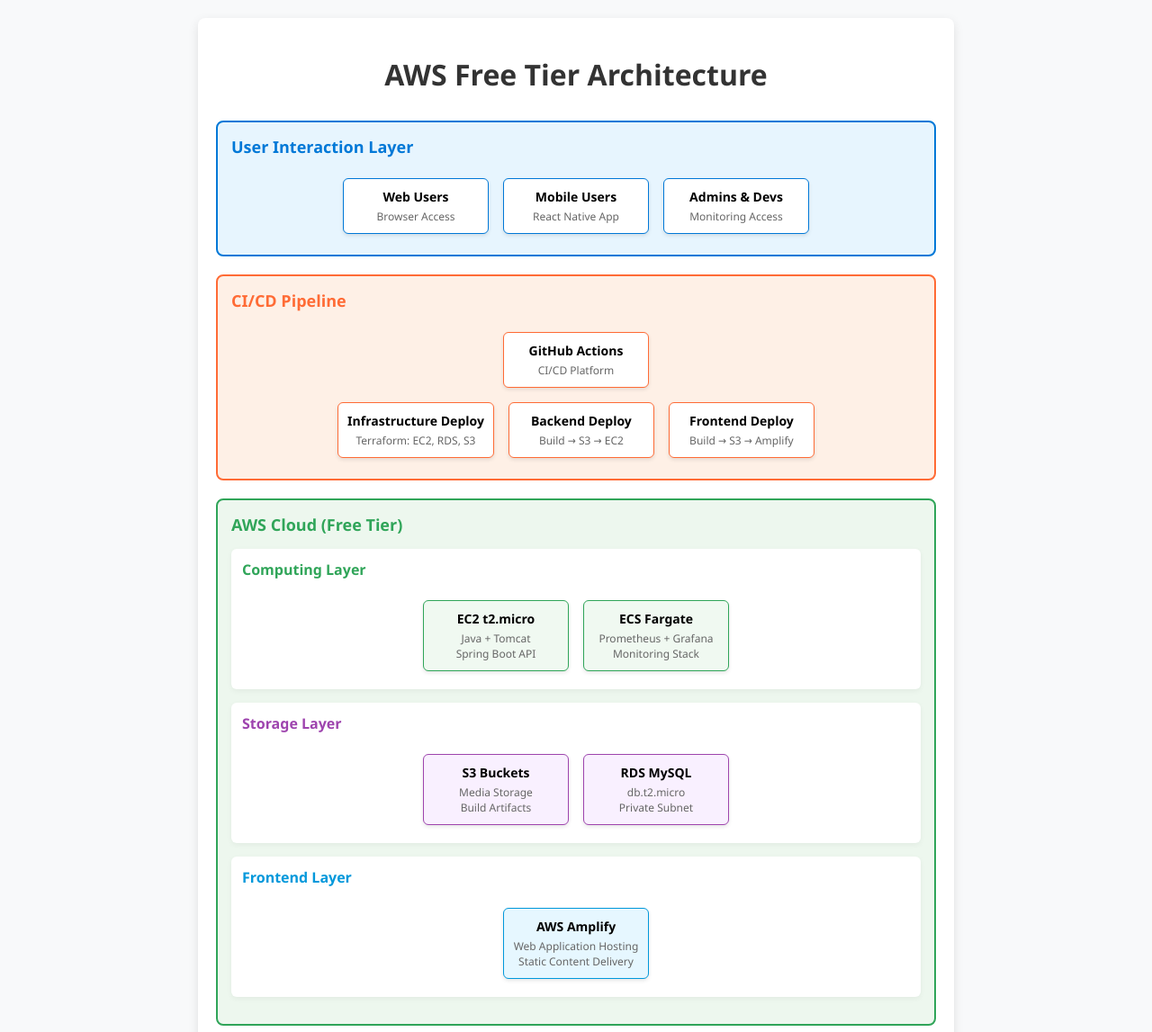
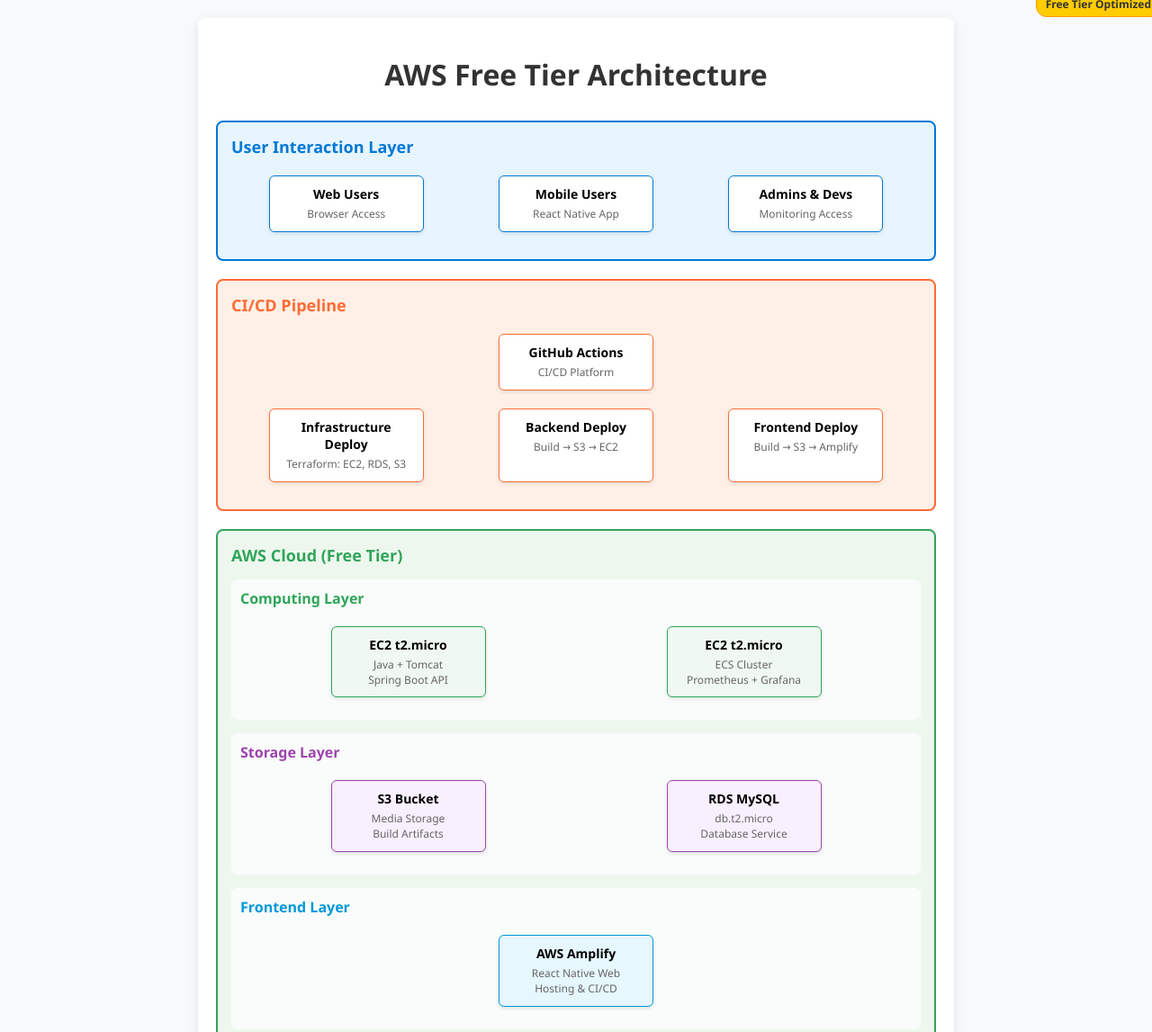
Before and after one commit to Med3Sin/Studi-YourMedia-ECF, a plain HTML site: page aws-architecture-project-yourmedia.html in a window 1280 px wide. Shown: the top 1147 px of the page at 90% size. Drawn offline with Linux system fonts and the light colour scheme.

Commit message:
Optimisation de l'infrastructure pour le Free Tier AWS : remplacement de ECS Fargate par ECS avec EC2 t2.micro et mise à jour des schémas d'architecture

```diff
--- a/aws-architecture-project-yourmedia.html
+++ b/aws-architecture-project-yourmedia.html
@@ -53,20 +53,25 @@
     }
 
     .aws-subsection {
-      background-color: white;
+      margin-bottom: 15px;
+      padding: 10px;
+      background-color: rgba(255, 255, 255, 0.7);
       border-radius: 6px;
-      padding: 12px;
-      margin-bottom: 15px;
-      box-shadow: 0 2px 6px rgba(0,0,0,0.05);
+    }
+
+    .component-row {
+      display: flex;
+      justify-content: space-around;
+      flex-wrap: wrap;
+      margin-bottom: 10px;
     }
 
     .component {
+      width: 150px;
+      padding: 10px;
+      margin: 5px;
+      border-radius: 6px;
       background-color: white;
-      border-radius: 6px;
-      padding: 10px;
-      margin: 8px;
-      display: inline-block;
-      min-width: 140px;
       text-align: center;
       box-shadow: 0 2px 4px rgba(0,0,0,0.1);
       transition: transform 0.2s, box-shadow 0.2s;
@@ -102,19 +107,27 @@
 
     .component-title {
       font-weight: bold;
+      margin-bottom: 5px;
       font-size: 14px;
-      margin-bottom: 4px;
     }
 
     .component-subtitle {
       font-size: 12px;
       color: #666;
+      line-height: 1.4;
     }
 
-    .component-row {
-      display: flex;
-      justify-content: center;
-      flex-wrap: wrap;
+    .free-tier-badge {
+      position: absolute;
+      top: -10px;
+      right: -10px;
+      background-color: #ffcc00;
+      color: #333;
+      font-weight: bold;
+      font-size: 12px;
+      padding: 5px 10px;
+      border-radius: 12px;
+      border: 1px solid #ff9900;
     }
 
     .connections {
@@ -139,6 +152,7 @@
 <body>
   <div class="diagram-container">
     <h1>AWS Free Tier Architecture</h1>
+    <div class="free-tier-badge">Free Tier Optimized</div>
 
     <!-- Users Section -->
     <div class="section users-section">
@@ -197,8 +211,8 @@
             <div class="component-subtitle">Java + Tomcat<br>Spring Boot API</div>
           </div>
           <div class="component compute-component">
-            <div class="component-title">ECS Fargate</div>
-            <div class="component-subtitle">Prometheus + Grafana<br>Monitoring Stack</div>
+            <div class="component-title">EC2 t2.micro</div>
+            <div class="component-subtitle">ECS Cluster<br>Prometheus + Grafana</div>
           </div>
         </div>
       </div>
@@ -208,12 +222,12 @@
         <div class="section-title" style="color: #9e44ae; font-size: 16px;">Storage Layer</div>
         <div class="component-row">
           <div class="component storage-component">
-            <div class="component-title">S3 Buckets</div>
+            <div class="component-title">S3 Bucket</div>
             <div class="component-subtitle">Media Storage<br>Build Artifacts</div>
           </div>
           <div class="component storage-component">
             <div class="component-title">RDS MySQL</div>
-            <div class="component-subtitle">db.t2.micro<br>Private Subnet</div>
+            <div class="component-subtitle">db.t2.micro<br>Database Service</div>
           </div>
         </div>
       </div>
@@ -224,7 +238,7 @@
         <div class="component-row">
           <div class="component frontend-component">
             <div class="component-title">AWS Amplify</div>
-            <div class="component-subtitle">Web Application Hosting<br>Static Content Delivery</div>
+            <div class="component-subtitle">React Native Web<br>Hosting & CI/CD</div>
           </div>
         </div>
       </div>
@@ -237,7 +251,13 @@
       <div class="connection"><b>EC2</b> <span class="arrow">↔</span> <b>RDS</b> <span class="arrow">[JDBC]</span></div>
       <div class="connection"><b>EC2</b> <span class="arrow">↔</span> <b>S3</b> <span class="arrow">[AWS SDK]</span></div>
       <div class="connection"><b>Prometheus</b> <span class="arrow">→</span> <b>EC2</b> <span class="arrow">[Metrics Scraping]</span></div>
-      <div class="connection"><b>Admins</b> <span class="arrow">→</span> <b>Grafana</b> <span class="arrow">[HTTPS]</span></div>
+      <div class="connection"><b>Admins</b> <span class="arrow">→</span> <b>Grafana</b> <span class="arrow">[HTTP]</span></div>
+    </div>
+
+    <!-- Free Tier Notes -->
+    <div style="font-size: 12px; color: #666; text-align: center; margin-top: 20px; padding: 10px; background-color: #fffde7; border-radius: 6px;">
+      <p><b>Free Tier Optimizations:</b> All services configured to stay within AWS Free Tier limits</p>
+      <p>ECS uses EC2 t2.micro instances instead of Fargate to remain Free Tier eligible</p>
     </div>
   </div>
 </body>
--- a/infrastructure/modules/ecs-monitoring/task-definitions/prometheus.json
+++ b/infrastructure/modules/ecs-monitoring/task-definitions/prometheus.json
@@ -1,7 +1,7 @@
 [
   {
     "name": "${project_name}-prometheus",
-    "image": "prom/prometheus:latest", # Utilise l'image officielle Prometheus
+    "image": "prom/prometheus:latest",
     "cpu": ${task_cpu},
     "memory": ${task_memory},
     "essential": true,
```
Also changed, not shown: README.md, aws-architecture-project-yourmedia.svg, infrastructure/README.md, 6 other files.
